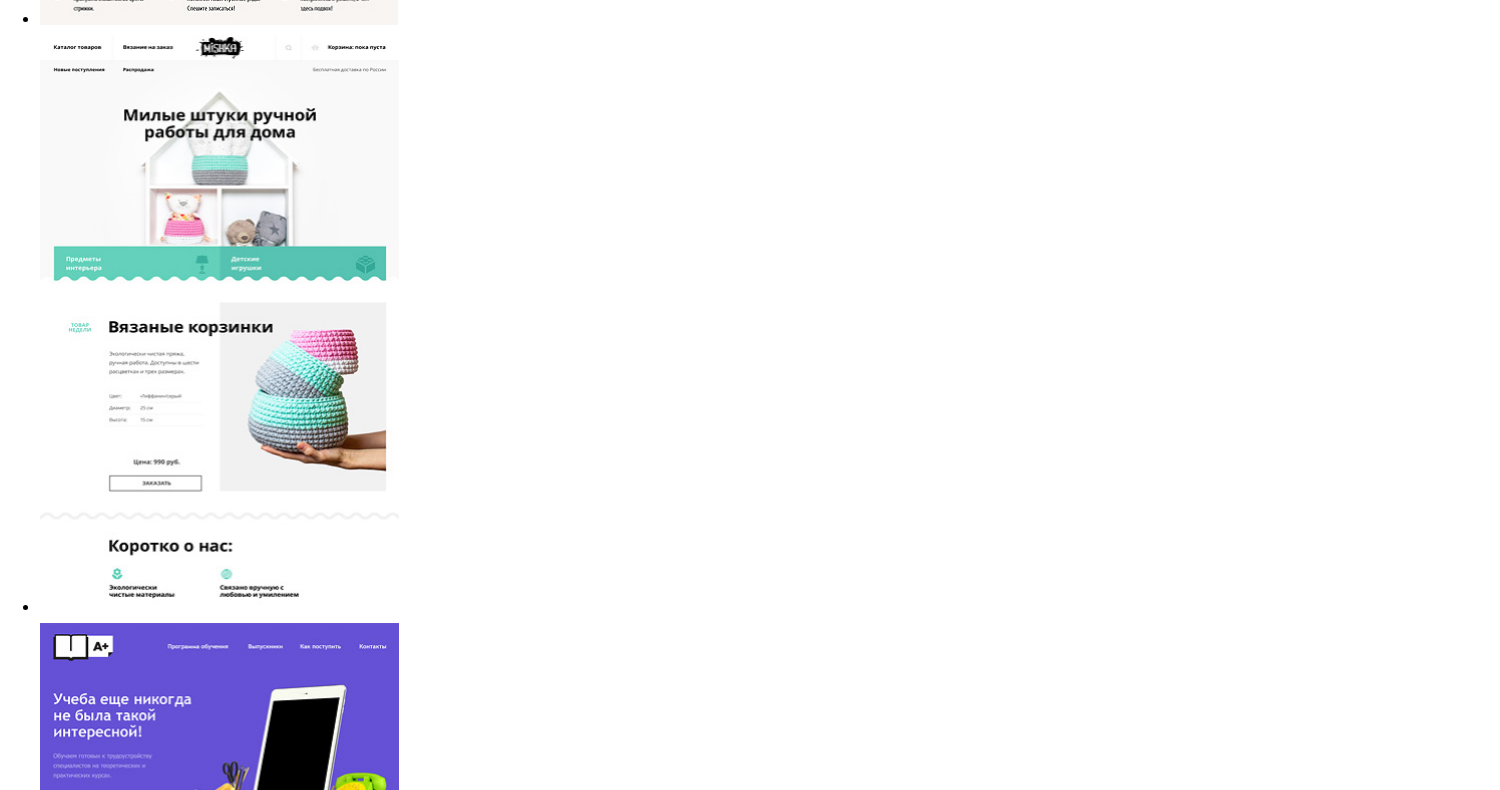
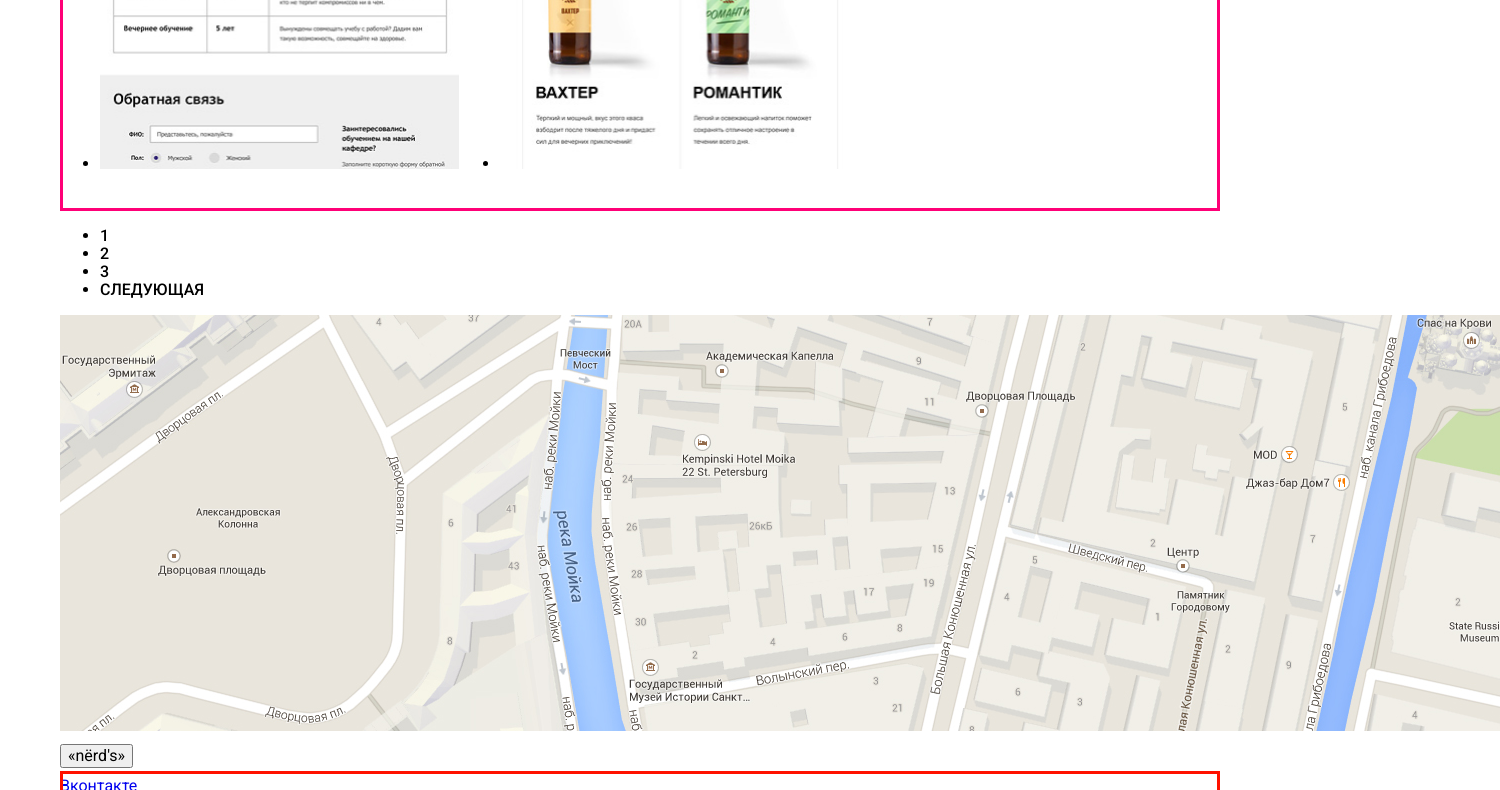
Before and after one commit to mihail-salihov/1514693-nerds-29, a plain HTML site: page catalog.html in a window 1280 px wide. Shown: the part 2010-2800 px from the top of the page, 1500 px wide, since content can reach past the window. Drawn offline with Linux system fonts and the light colour scheme.

Commit message:
5.18. Сетка на гридах для внутренней страницы

```diff
--- a/catalog.html
+++ b/catalog.html
@@ -11,7 +11,7 @@
 
 <body class="page-body">
   <header class="main-header">
-    <nav class="main-navigation">
+    <nav class="main-navigation wrapper">
       <a class="main-header-logo" href="index.html">
         <img src="img/nerds-logo.svg" width="160" height="65" alt="Логотип дизайн-студии «nёrd's»">
       </a>
@@ -80,8 +80,15 @@
     </section>
   </main>
 
-  <footer class="main-footer">
+  <footer class="main-footer wrapper">
+    <!--карта-->
+    <section class="map">
+      <img src="img/map-1.png" width="1440" height="416" alt="Офис на карте, по адресу  Санкт-Петербург, улица
+      Большая Конюшенная, дом 19/8">
+      <button type="button">«nёrd's»</button>
+    </section>
     <section class="footer-social">
+      <div>
         <div>
           <a class="social-vkontakte" href="#">Вконтакте</a>
         </div>
@@ -90,6 +97,7 @@
         </div>
         <div>
           <a class="social-instagram" href="#">Инстаграм</a>
+        </div>
       </div>
     </section>
     <section class="invitation">
@@ -106,12 +114,6 @@
       <a class="button" href="blank.html">Напишите нам</a>
     </section>
 
-    <!--карта-->
-    <section class="map">
-      <img src="img/map-1.png" width="1440" height="416" alt="Офис на карте, по адресу  Санкт-Петербург, улица
-      Большая Конюшенная, дом 19/8">
-      <button type="button">«nёrd's»</button>
-    </section>
   </footer>
 
 </body>
--- a/css/style.css
+++ b/css/style.css
@@ -52,8 +52,15 @@ body {
   align-content: start;
 }
 
-/*ширина контентной области*/
+/*ширина контентной области Главная страница*/
 .wrapper {
+  width: 1160px;
+  margin: 0 auto;
+  padding: 0 20px;
+}
+
+/*ширина контентной области Каталог*/
+.catalog-wrapper {
   width: 1160px;
   margin: 0 auto;
   padding: 0 20px;
@@ -318,6 +325,17 @@ body {
 }
 
 /*Разметка только элементов КАТАЛОГА*/
+/*Сетка Формы и Карточки товара*/
+.product-list ul {
+  display: grid;
+  outline: 3px solid #ff0077;
+  outline-offset: -3px;
+  gap: 40px;
+  grid-template-rows: 620px 620px 620px;
+  grid-template-columns: 360px 360px;
+}
+
+
 /*Магазин готовых шаблонов*/
 .catalog-wrapper h1 {
   background-color: var(--basic-light-gray);
@@ -325,6 +343,7 @@ body {
   line-height: 55px;
   font-weight: 500;
   color: var(--basic-black);
+  text-align: center;
 }
 
 /*SEDONA*/
```
Lines whose indentation alone changed are shown as unchanged.
